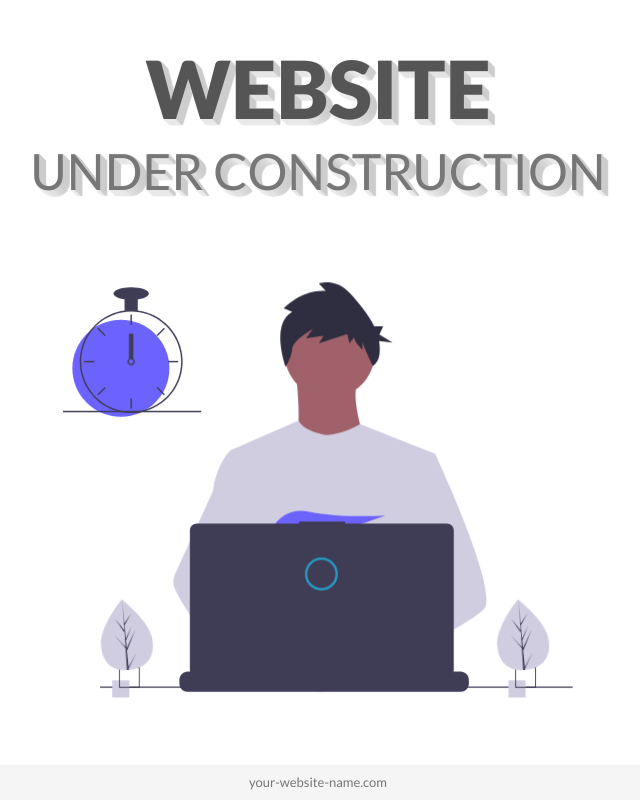
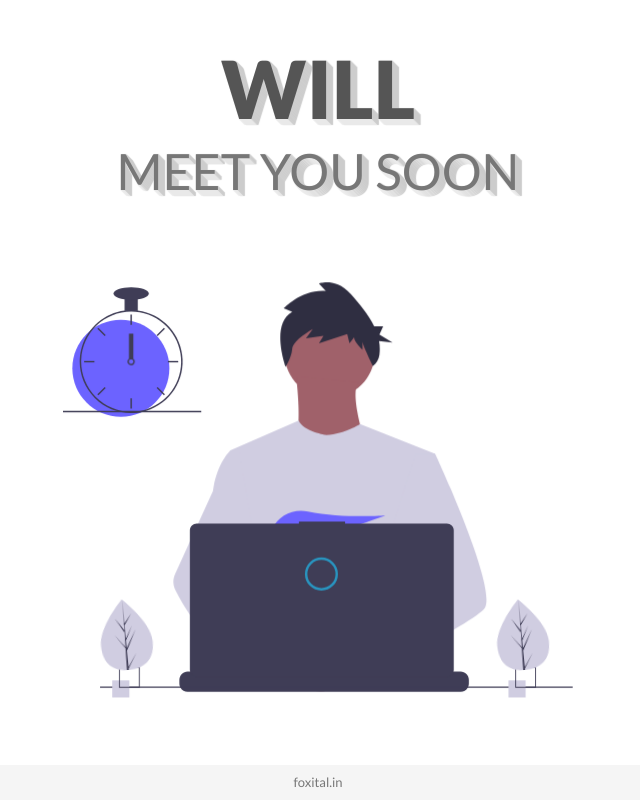
Before and after one commit to Abhinesh1234/Foxital, a plain HTML site: page index.html in a window 1280 px wide. Shown: the whole page, without its empty margins (322-962 px from the left). Drawn offline with nearby package versions, Linux system fonts and the light colour scheme.

Commit message:
Update index.html

```diff
--- a/index.html
+++ b/index.html
@@ -22,14 +22,14 @@
       rel="stylesheet">
     <!-- CSS -->
     <link rel="stylesheet" href="style.css" />
-    <title>Document</title>
+    <title>Coming soon - foxital</title>
   </head>
   <body>
     <div class="container">
       <div class="row justify-content-center">
         <div class="col-md-10 main-title">
-          <h1>Website</h1>
-          <h2>under construction</h2>
+          <h1>Will</h1>
+          <h2>Meet You Soon</h2>
         </div>
       </div>
       <div class="row align-items-center">
@@ -249,7 +249,7 @@
     </div>
       <footer class="footer">
         <div class="container text-center">
-          <span>your-website-name.com</span>
+          <span>foxital.in</span>
         </div>
       </footer>
 
```
